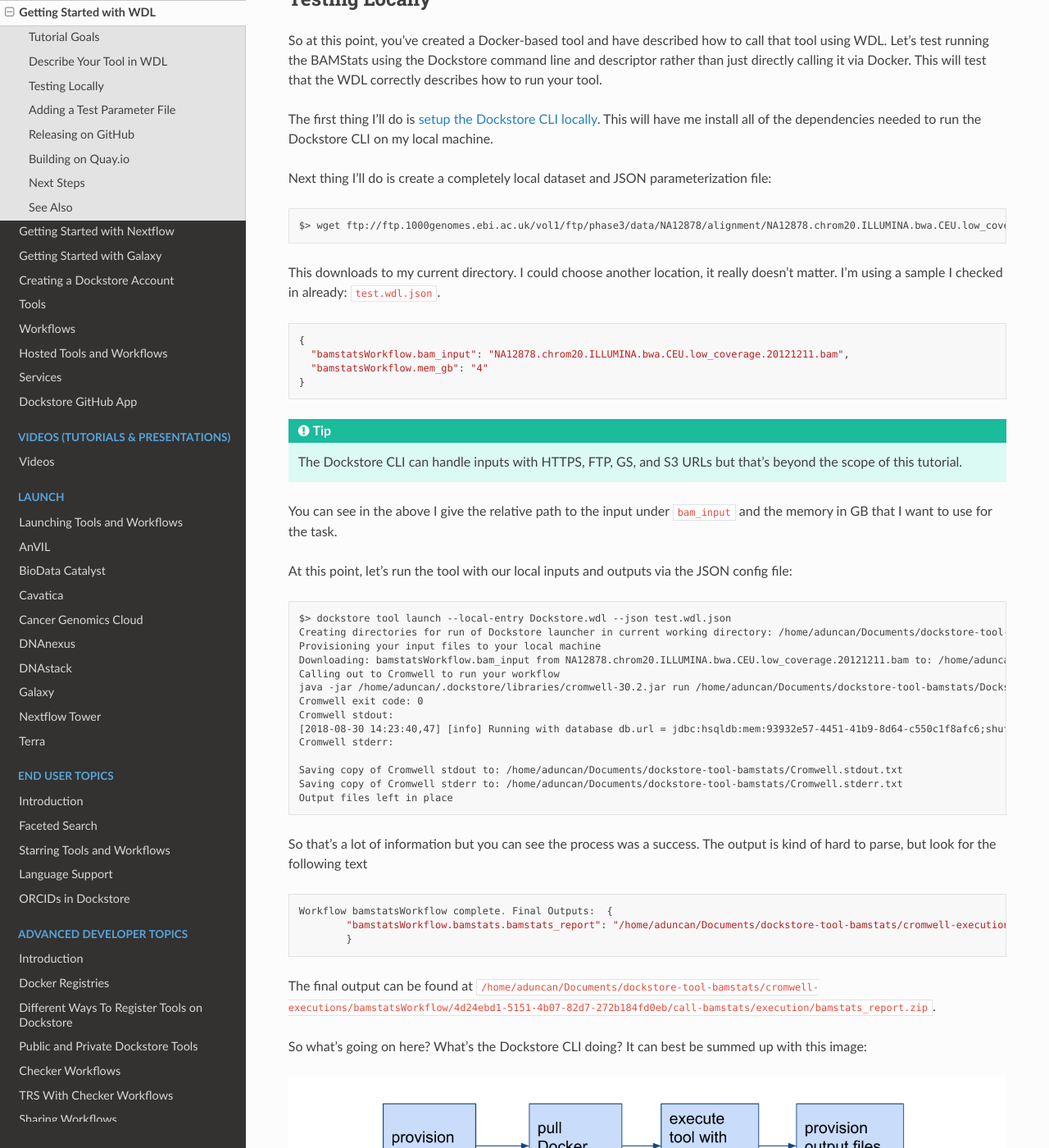
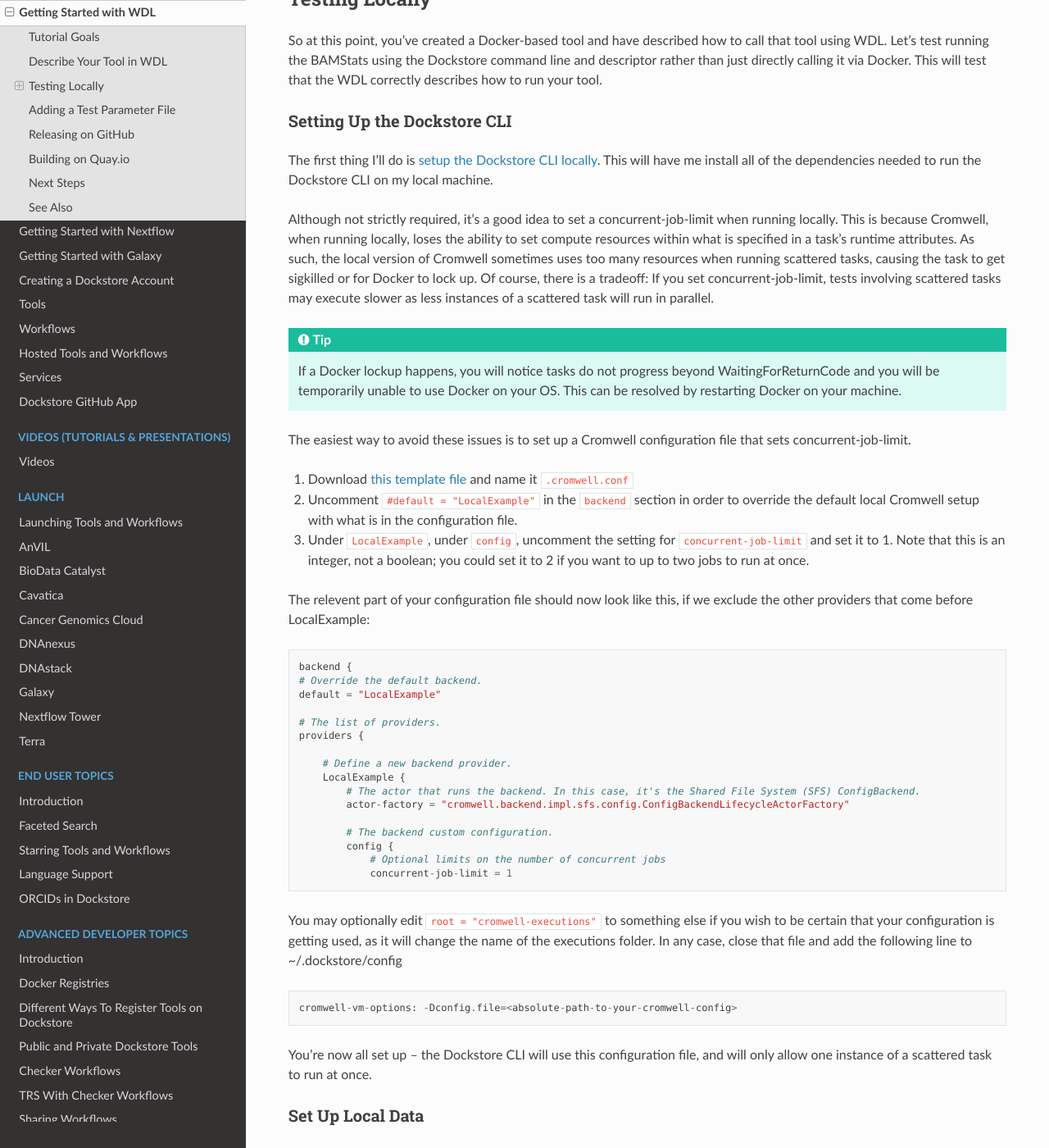
Before and after one commit to dockstore/dockstore-documentation, a Sphinx documentation site: the page built from docs/getting-started/getting-started-with-wdl.rst, in a window 1280 px wide and 1400 px high, scrolled down 3808 px. Shown: the whole window at 82% size. Built offline with Sphinx 7.4.7 and the Read the Docs theme 2.0.0, drawn with Linux system fonts in a browser that asks for light colours.

Commit message:
Add information on setting Cromwell's concurrent-job-limit for local testing (#125)
Pretty much any substantial scattered workflow will cause issues if this is not set.

```diff
--- a/docs/getting-started/getting-started-with-wdl.rst
+++ b/docs/getting-started/getting-started-with-wdl.rst
@@ -208,10 +208,55 @@
 calling it via Docker. This will test that the WDL correctly describes
 how to run your tool.
 
+Setting Up the Dockstore CLI
+^^^^^^^^^^^^^^^^^^^^^^^^^^^^
+
 The first thing I'll do is
 `setup the Dockstore CLI locally <https://dockstore.org/quick-start>`__.
 This will have me install all of the dependencies needed to run the
 Dockstore CLI on my local machine.
+
+Although not strictly required, it's a good idea to set a concurrent-job-limit when running locally. This is because Cromwell, when running locally, loses the ability to set compute resources within what is specified in a task's runtime attributes. As such, the local version of Cromwell sometimes uses too many resources when running scattered tasks, causing the task to get sigkilled or for Docker to lock up. Of course, there is a tradeoff: If you set concurrent-job-limit, tests involving scattered tasks may execute slower as less instances of a scattered task will run in parallel.
+
+.. tip::  If a Docker lockup happens, you will notice tasks do not progress beyond WaitingForReturnCode and you will be temporarily unable to use Docker on your OS. This can be resolved by restarting Docker on your machine.
+
+The easiest way to avoid these issues is to set up a Cromwell configuration file that sets concurrent-job-limit.
+
+1. Download `this template file <https://github.com/broadinstitute/cromwell/blob/develop/cromwell.example.backends/cromwell.examples.conf>`__ and name it ``.cromwell.conf``
+2. Uncomment ``#default = "LocalExample"`` in the ``backend`` section in order to override the default local Cromwell setup with what is in the configuration file.
+3. Under ``LocalExample``, under ``config``, uncomment the setting for ``concurrent-job-limit`` and set it to 1. Note that this is an integer, not a boolean; you could set it to 2 if you want to up to two jobs to run at once.
+
+The relevent part of your configuration file should now look like this, if we exclude the other providers that come before LocalExample:
+
+::
+
+    backend {
+    # Override the default backend.
+    default = "LocalExample"
+
+    # The list of providers.
+    providers {
+
+        # Define a new backend provider.
+        LocalExample {
+            # The actor that runs the backend. In this case, it's the Shared File System (SFS) ConfigBackend.
+            actor-factory = "cromwell.backend.impl.sfs.config.ConfigBackendLifecycleActorFactory"
+
+            # The backend custom configuration.
+            config {
+                # Optional limits on the number of concurrent jobs
+                concurrent-job-limit = 1
+
+You may optionally edit ``root = "cromwell-executions"`` to something else if you wish to be certain that your configuration is getting used, as it will change the name of the executions folder. In any case, close that file and add the following line to ~/.dockstore/config
+
+::
+
+    cromwell-vm-options: -Dconfig.file=<absolute-path-to-your-cromwell-config>
+
+You're now all set up -- the Dockstore CLI will use this configuration file, and will only allow one instance of a scattered task to run at once.
+
+Set Up Local Data
+^^^^^^^^^^^^^^^^^
 
 Next thing I’ll do is create a completely local dataset and JSON
 parameterization file:
@@ -236,6 +281,8 @@
 You can see in the above I give the relative path to the input under
 ``bam_input`` and the memory in GB that I want to use for the task.
 
+Run Your Tool
+^^^^^^^^^^^^^
 At this point, let's run the tool with our local inputs and outputs via
 the JSON config file:
 
```
